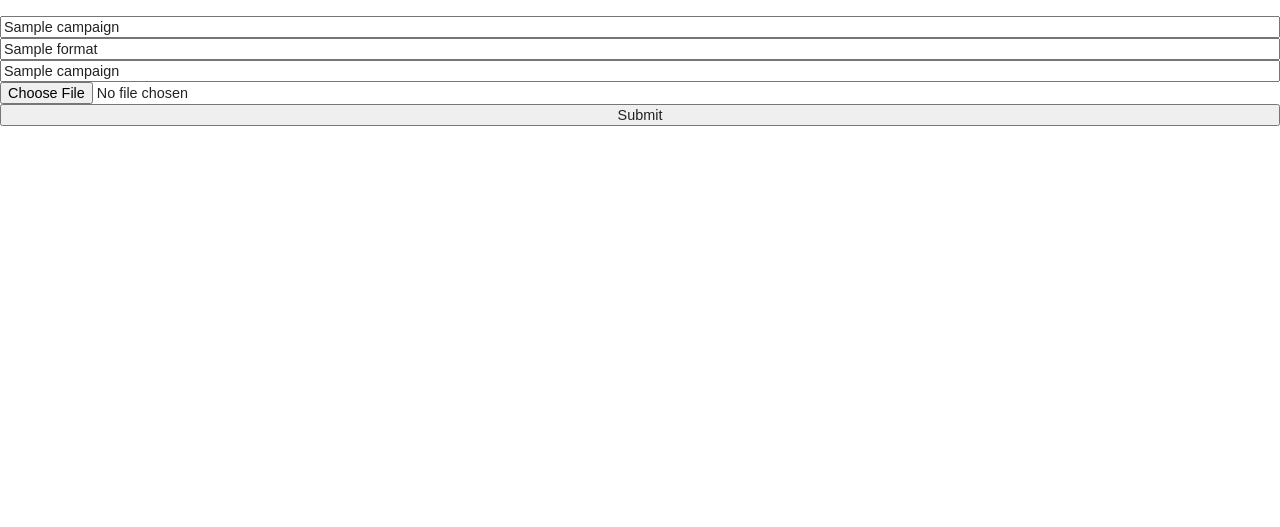
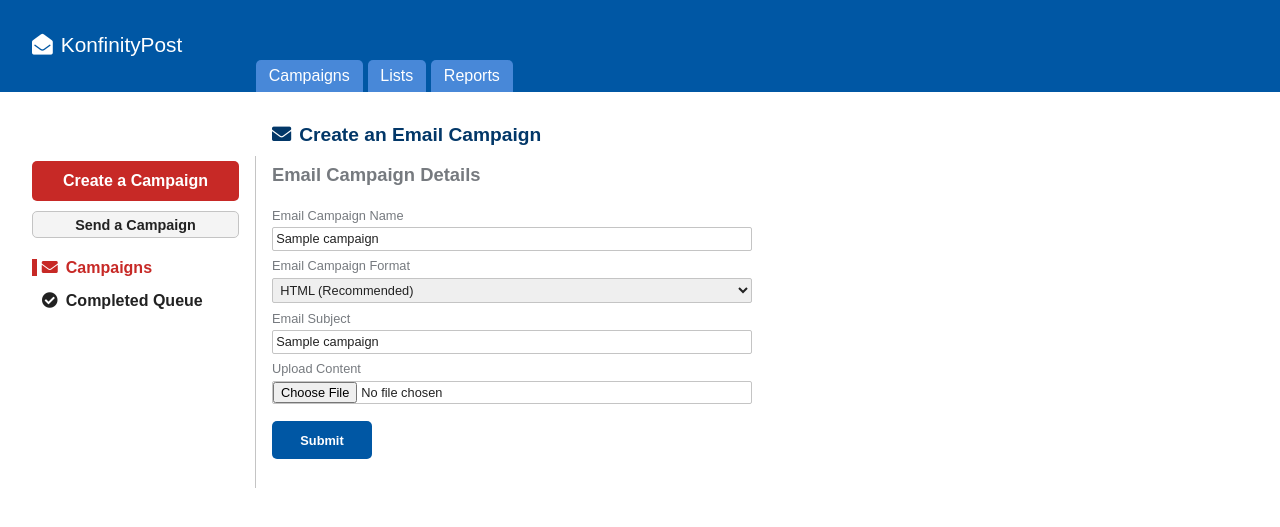
Before and after one commit to ThePubDoc/email-client, a Node project: template client/views/edit.ejs in a window 1280 px wide. Shown: the top 527 px of the page. Run offline with Node 20 templates, Linux system fonts and the light colour scheme; the template is opened without the code that fills it: most values are stand-ins (such as "Sample title", 1, 10 or a date in 2020); some libraries are stand-ins or nearby versions.

Commit message:
added campaign edit page frontend

```diff
--- a/client/views/edit.ejs
+++ b/client/views/edit.ejs
@@ -4,18 +4,89 @@
     <meta charset="UTF-8" />
     <meta name="viewport" content="width=device-width, initial-scale=1.0" />
     <meta http-equiv="X-UA-Compatible" content="ie=edge" />
-    <link rel="stylesheet" href="/css/reset.css" />
-    <link rel="stylesheet" href="/css/root.css" />
-    <title>Document</title>
+    <link rel="stylesheet" href="css/reset.css" />
+    <link rel="stylesheet" href="css/root.css" />
+    <link rel="stylesheet" href="css/main.css" />
+    <link
+      rel="stylesheet"
+      href="https://cdnjs.cloudflare.com/ajax/libs/font-awesome/5.12.1/css/all.min.css"
+    />
+    <title>KonfinityPost</title>
   </head>
   <body>
-    <nav></nav>
-    <form action="/edit?id=<%= campaign[0]._id %>" method="POST" enctype="multipart/form-data">
-      <input type="text" name="name" value="<%= campaign[0].name %>">
-      <input type="text" name="format" value="<%= campaign[0].format %>">
-      <input type="text" name="subject" value="<%= campaign[0].subject %>">
-      <input type="file" name="file" value="<%= campaign[0].file_url %>">
-      <button>Submit</button>
-    </form>
+    <nav>
+      <div id="nav-logo">
+        <p class="logo"><i class="fas fa-envelope-open"></i>KonfinityPost</p>
+        <!-- <div id="user-info">
+          <a href="">Konfinity,</a>
+          <a href="">Settings</a>
+          <a>|</a>
+          <a href="">Logout</a>
+        </div> -->
+      </div>
+      <div id="nav-menu">
+        <a href="/" class="menu-button">Campaigns</a>
+        <a href="" class="menu-button">Lists</a>
+        <a href="" class="menu-button">Reports</a>
+      </div>
+    </nav>
+
+    <section id="main-section">
+      <div id="sidebar">
+        <button
+          class="panel-button-large"
+          onclick="window.location.href = '/campaign'"
+        >
+          Create a Campaign
+        </button>
+        <button class="panel-button">Send a Campaign</button>
+        <a href="" class="current"><i class="fas fa-envelope"></i>Campaigns</a>
+        <a href=""><i class="fas fa-check-circle"></i>Completed Queue</a>
+      </div>
+      <div id="main-content">
+        <h1><i class="fas fa-envelope"></i>Create an Email Campaign</h1>
+        <p class="subject">Email Campaign Details</p>
+        <form
+          action="/edit?id=<%= campaign[0]._id %>"
+          method="POST"
+          enctype="multipart/form-data"
+        >
+          <div>
+            <label for="name">Email Campaign Name</label>
+            <input type="text" name="name" value="<%= campaign[0].name %>" />
+          </div>
+
+          <div>
+            <label for="format">Email Campaign Format</label>
+            <select name="format" id="format" value="<%= campaign[0].format %>">
+              <option value="html">HTML (Recommended)</option>
+              <option value="markdown">Markdown</option>
+            </select>
+          </div>
+
+          <div>
+            <label for="subject">Email Subject</label>
+            <input
+              type="text"
+              name="subject"
+              value="<%= campaign[0].subject %>"
+            />
+          </div>
+
+          <div>
+            <label for="file">Upload Content</label>
+            <input
+              type="file"
+              name="file"
+              value="<%= campaign[0].file_url %>"
+            />
+          </div>
+
+          <div>
+            <button class="action-button">Submit</button>
+          </div>
+        </form>
+      </div>
+    </section>
   </body>
 </html>
```
